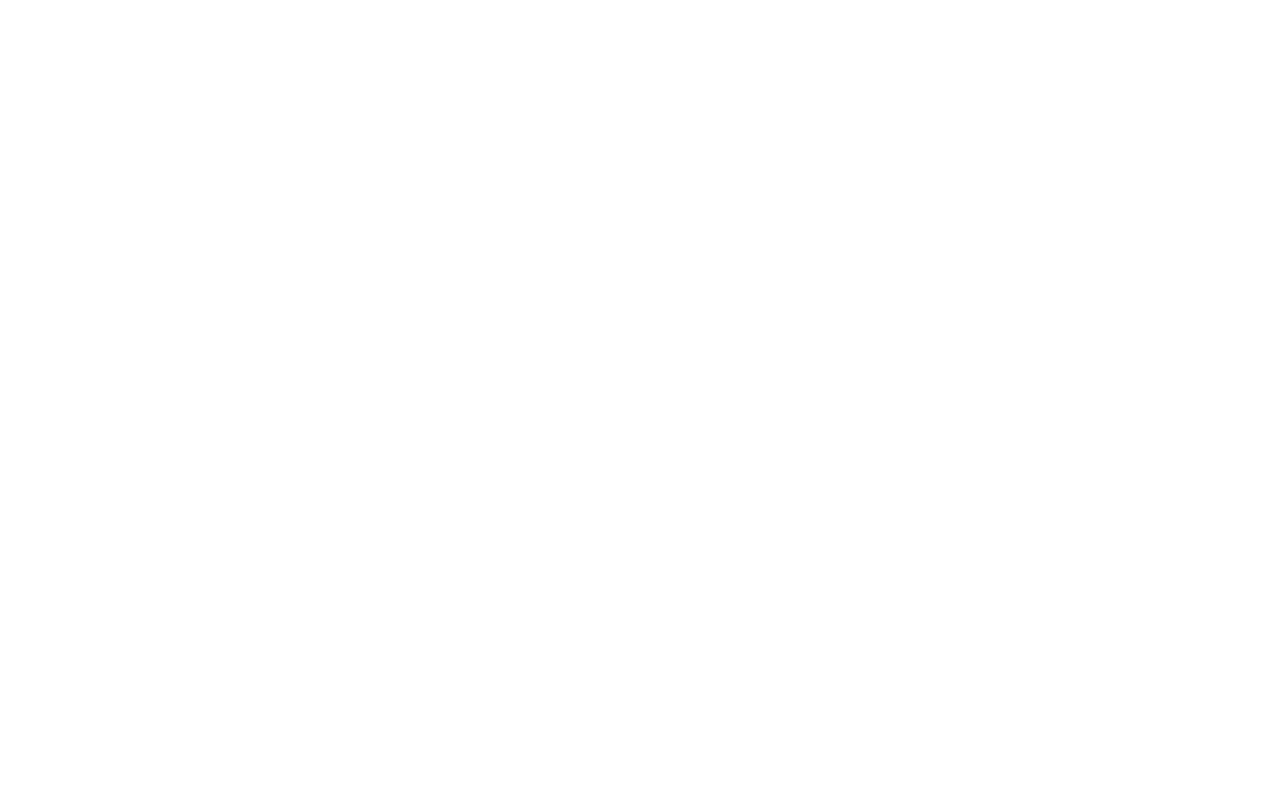
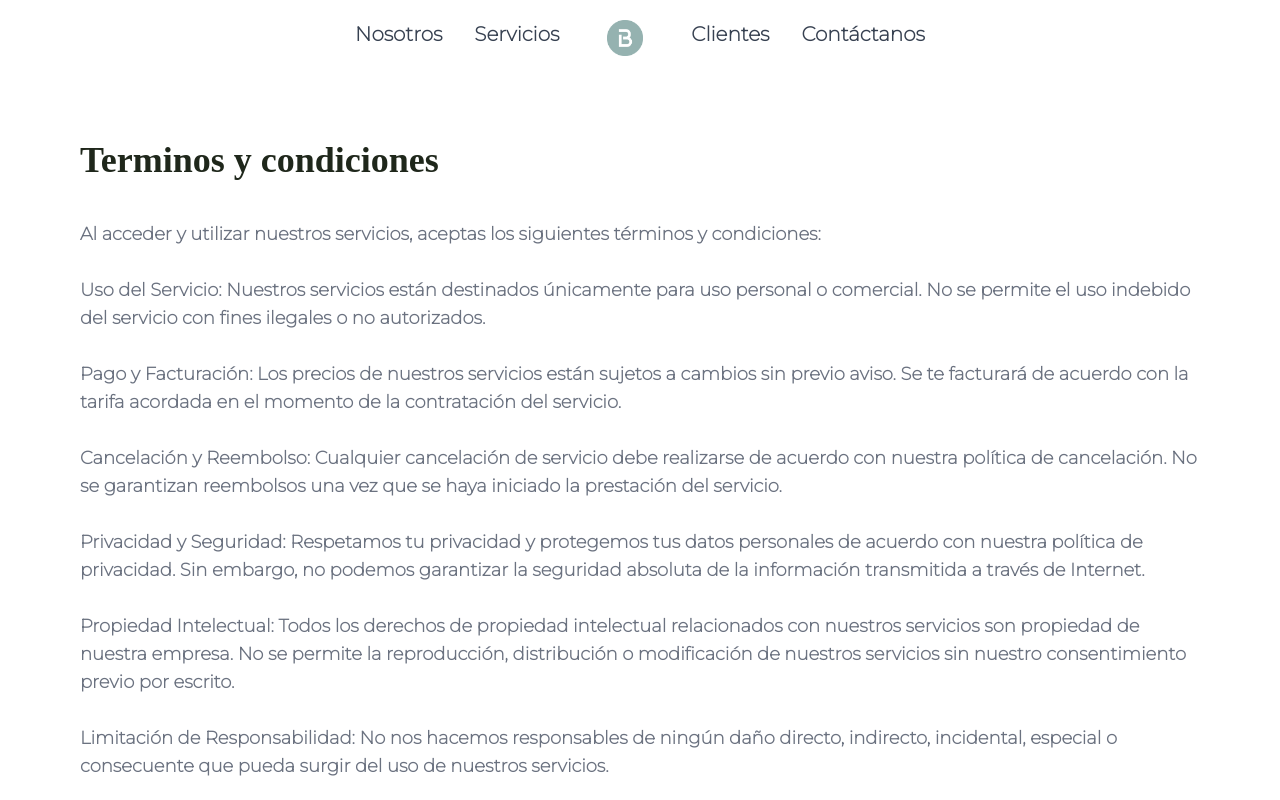
Before and after one commit to osvaldobauzan/BauzanTech, a React (Vite) app: page /terms in a window 1280 px wide. Before the commit this address had no page. Shown: the top 800 px of the page. Built offline with nearby package versions, Linux system fonts and the light colour scheme; a web font is replaced by a local one; what tw-elements-react would draw is missing.

Commit message:
terminos y condiciones

```diff
--- a/src/App.jsx
+++ b/src/App.jsx
@@ -6,6 +6,7 @@
 import Contact from "./pages/Contact";
 import Services from "./pages/Services";
 import Clients from "./pages/Clients";
+import Terms from "./pages/Terms";
 
 function App() {
 
@@ -16,6 +17,7 @@
         <Route path="/" element={<Home />} />
 
         <Route path="/about" element={<About />} />
+        <Route path="/terms" element={<Terms />} />
         <Route path="/contact" element={<Contact />} />
         <Route path="/services" element={<Services />} />
         <Route path="/clients" element={<Clients />} />
--- a/src/pages/Tems.jsx
+++ b/src/pages/Terms.jsx
@@ -13,33 +13,39 @@
         Terminos y condiciones
       </h1>
       <p class="mx-20 mt-10 mb-2 text-gray-500 dark:text-gray-400 xl:mb-10">
-        Términos y Condiciones Al acceder y utilizar nuestros servicios, aceptas
-        los siguientes términos y condiciones: Uso del Servicio: Nuestros
-        servicios están destinados únicamente para uso personal o comercial. No
-        se permite el uso indebido del servicio con fines ilegales o no
-        autorizados. Pago y Facturación: Los precios de nuestros servicios están
+        Al acceder y utilizar nuestros servicios, aceptas los siguientes
+        términos y condiciones:<br></br>
+        <br></br> Uso del Servicio: Nuestros servicios están destinados
+        únicamente para uso personal o comercial. No se permite el uso indebido
+        del servicio con fines ilegales o no autorizados.<br></br>
+        <br></br> Pago y Facturación: Los precios de nuestros servicios están
         sujetos a cambios sin previo aviso. Se te facturará de acuerdo con la
         tarifa acordada en el momento de la contratación del servicio.
-        Cancelación y Reembolso: Cualquier cancelación de servicio debe
+        <br></br>
+        <br></br>Cancelación y Reembolso: Cualquier cancelación de servicio debe
         realizarse de acuerdo con nuestra política de cancelación. No se
         garantizan reembolsos una vez que se haya iniciado la prestación del
-        servicio. Privacidad y Seguridad: Respetamos tu privacidad y protegemos
+        servicio. <br></br>
+        <br></br>Privacidad y Seguridad: Respetamos tu privacidad y protegemos
         tus datos personales de acuerdo con nuestra política de privacidad. Sin
         embargo, no podemos garantizar la seguridad absoluta de la información
-        transmitida a través de Internet. Propiedad Intelectual: Todos los
-        derechos de propiedad intelectual relacionados con nuestros servicios
-        son propiedad de nuestra empresa. No se permite la reproducción,
-        distribución o modificación de nuestros servicios sin nuestro
-        consentimiento previo por escrito. Limitación de Responsabilidad: No nos
-        hacemos responsables de ningún daño directo, indirecto, incidental,
-        especial o consecuente que pueda surgir del uso de nuestros servicios.
-        Modificaciones: Nos reservamos el derecho de modificar estos términos y
-        condiciones en cualquier momento sin previo aviso. Se te notificará
-        cualquier cambio a través de nuestro sitio web. Al utilizar nuestros
-        servicios, aceptas estos términos y condiciones en su totalidad. Si no
-        estás de acuerdo con alguno de estos términos, te rogamos que no
-        utilices nuestros servicios. Para más detalles sobre nuestros términos y
-        condiciones, por favor contáctanos.
+        transmitida a través de Internet.<br></br>
+        <br></br> Propiedad Intelectual: Todos los derechos de propiedad
+        intelectual relacionados con nuestros servicios son propiedad de nuestra
+        empresa. No se permite la reproducción, distribución o modificación de
+        nuestros servicios sin nuestro consentimiento previo por escrito.{" "}
+        <br></br>
+        <br></br>Limitación de Responsabilidad: No nos hacemos responsables de
+        ningún daño directo, indirecto, incidental, especial o consecuente que
+        pueda surgir del uso de nuestros servicios.
+        <br></br>
+        <br></br>Modificaciones: Nos reservamos el derecho de modificar estos
+        términos y condiciones en cualquier momento sin previo aviso. Se te
+        notificará cualquier cambio a través de nuestro sitio web. <br></br>
+        <br></br>Al utilizar nuestros servicios, aceptas estos términos y
+        condiciones en su totalidad. Si no estás de acuerdo con alguno de estos
+        términos, te rogamos que no utilices nuestros servicios. Para más
+        detalles sobre nuestros términos y condiciones, por favor contáctanos.
       </p>
 
       <h1 className="mx-20 mt-10 font-Flipahaus text-6xl font-bold leadi sm:text-4xl xs:text-4xl text-green-bauzan">
@@ -51,15 +57,18 @@
         tu dispositivo cuando visitas nuestro sitio web. Estas cookies nos
         ayudan a recordar tus preferencias y a analizar cómo interactúas con
         nuestro sitio, lo que nos permite ofrecerte un servicio mejor y más
-        personalizado. Al utilizar nuestro sitio web, aceptas el uso de cookies
-        de acuerdo con esta política. Puedes controlar y gestionar el uso de
+        personalizado. <br></br>
+        <br></br>Al utilizar nuestro sitio web, aceptas el uso de cookies de
+        acuerdo con esta política. Puedes controlar y gestionar el uso de
         cookies en tu navegador. Sin embargo, deshabilitar las cookies puede
         afectar la funcionalidad de nuestro sitio web y limitar tu experiencia
-        de usuario. Utilizamos diferentes tipos de cookies, incluyendo cookies
+        de usuario. <br></br>
+        <br></br>Utilizamos diferentes tipos de cookies, incluyendo cookies
         esenciales que son necesarias para el funcionamiento básico del sitio,
         cookies de rendimiento que nos ayudan a mejorar el rendimiento del
         sitio, y cookies de terceros que se utilizan para fines de análisis y
-        marketing. Si deseas obtener más información sobre cómo utilizamos las
+        marketing. <br></br>
+        <br></br>Si deseas obtener más información sobre cómo utilizamos las
         cookies y cómo puedes gestionarlas, por favor consulta nuestra política
         de privacidad.
       </p>
```
